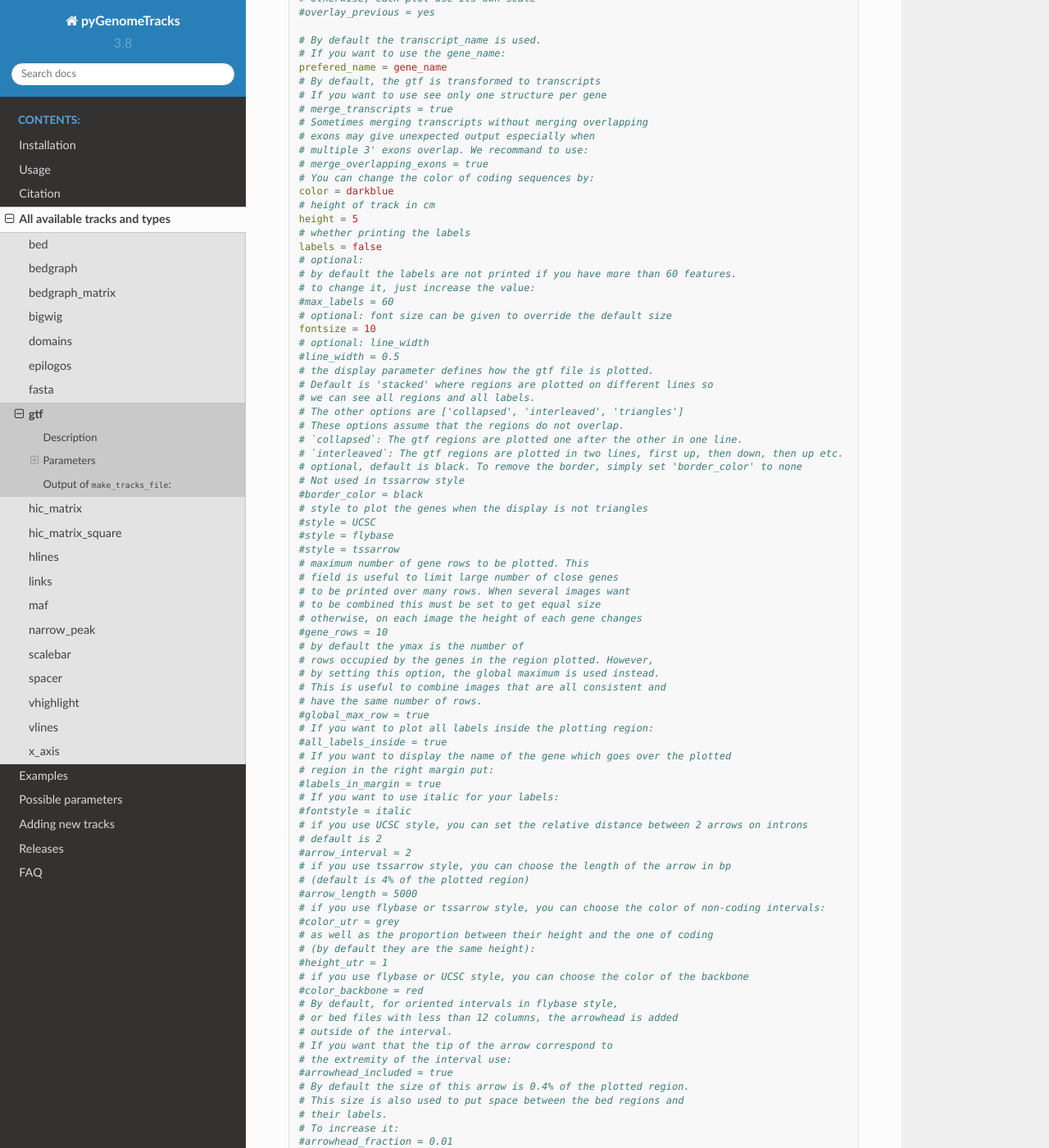
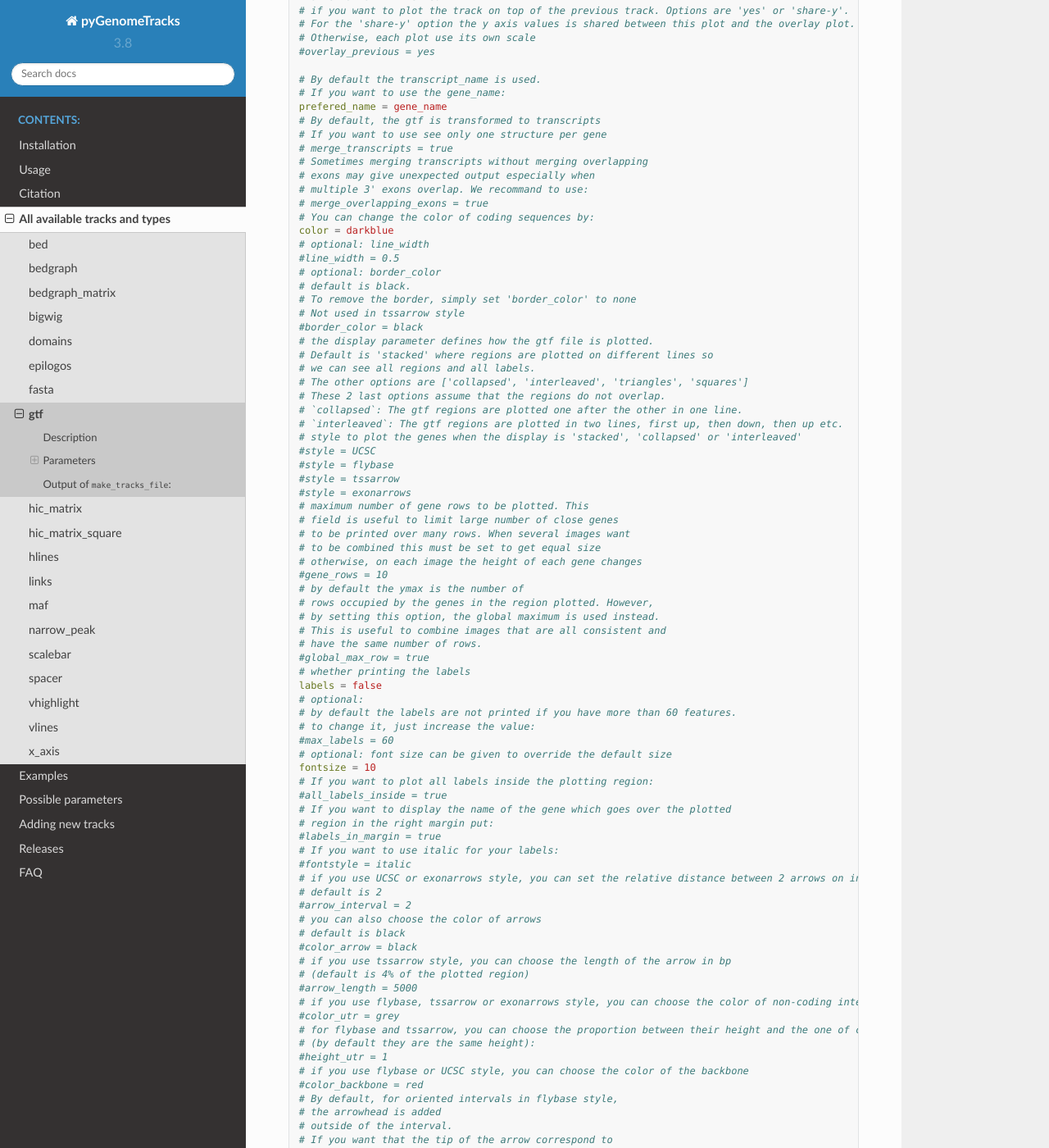
Before and after one commit to deeptools/pyGenomeTracks, a Sphinx documentation site: the page built from docs/content/tracks/gtf.rst, in a window 1280 px wide and 1400 px high, scrolled down 1353 px. Shown: the whole window at 82% size. Built offline with Sphinx 7.4.7 and the Read the Docs theme 2.0.0, drawn with Linux system fonts in a browser that asks for light colours; some of the changed text lies outside the part shown.

Commit message:
update doc

```diff
--- a/docs/content/all_default_properties.csv
+++ b/docs/content/all_default_properties.csv
@@ -32,9 +32,11 @@ color_utr,,,,,grey,grey,,,,,,,,,,,
 color_backbone,,,,,black,black,,,,,,,,,,,
 height_utr,,,,,1,1,,,,,,,,,,,
 arrow_length,,,,,not set,not set,,,,,,,,,,,
+height_intron,,,,,0.5,0.5,,,,,,,,,,,
 all_labels_inside,,,,,false,false,,,,,,,,,,,
 labels_in_margin,,,,,false,false,,,,,,,,,,,
 fontstyle,,,,,normal,normal,,,,,,,,,,,
+color_arrow,,,,,black,black,,,,,,,,,,,
 show_data_range,,,,,,,true,true,true,true,true,,,,,,
 show_labels,,,,,,,true,,,,,,,,,,
 use_summit,,,,,,,true,,,,,,,,,,
--- a/docs/content/all_default_properties_rst.txt
+++ b/docs/content/all_default_properties_rst.txt
@@ -34,9 +34,11 @@ color_utr
 color_backbone                                                                                                                                                       black                            black
 height_utr                                                                                                                                                           1                                1
 arrow_length                                                                                                                                                         not set                          not set
+height_intron                                                                                                                                                        0.5                              0.5
 all_labels_inside                                                                                                                                                    false                            false
 labels_in_margin                                                                                                                                                     false                            false
 fontstyle                                                                                                                                                            normal                           normal
+color_arrow                                                                                                                                                          black                            black
 show_data_range                                                                                                                                                                                                                        true                             true                             true                             true                             true
 show_labels                                                                                                                                                                                                                            true
 use_summit                                                                                                                                                                                                                             true
--- a/docs/content/all_possible_properties.txt
+++ b/docs/content/all_possible_properties.txt
@@ -34,7 +34,7 @@
 
 - **style**:
 
-  - for *bed, gtf*: flybase, UCSC, tssarrow
+  - for *bed, gtf*: flybase, UCSC, tssarrow, exonarrows
 
 - **display**:
 
--- a/docs/content/tracks/auto/bed_deduced_from_code.txt
+++ b/docs/content/tracks/auto/bed_deduced_from_code.txt
@@ -30,7 +30,7 @@ Optional:
 
 - **labels**: `true` (default) or false.
 
-- **style**: `flybase` (default) or UCSC or tssarrow.
+- **style**: `flybase` (default) or UCSC, tssarrow or exonarrows.
 
 - **display**: `stacked` (default) or collapsed, triangles, interleaved or squares.
 
@@ -56,8 +56,12 @@ Optional:
 
 - **arrow_length**: by default this option is not set but you can also put: any integer above 0
 
+- **height_intron**: `0.5` (default) or any float above 0 below 1
+
 - **all_labels_inside**: `false` (default) or true.
 
 - **labels_in_margin**: `false` (default) or true.
 
 - **fontstyle**: `normal` (default) or italic or oblique.
+
+- **color_arrow**: `black` (default)
--- a/docs/content/tracks/auto/gtf_deduced_from_code.txt
+++ b/docs/content/tracks/auto/gtf_deduced_from_code.txt
@@ -26,7 +26,7 @@ Optional:
 
 - **labels**: `true` (default) or false.
 
-- **style**: `flybase` (default) or UCSC or tssarrow.
+- **style**: `flybase` (default) or UCSC, tssarrow or exonarrows.
 
 - **display**: `stacked` (default) or collapsed, triangles or interleaved.
 
@@ -52,8 +52,12 @@ Optional:
 
 - **arrow_length**: by default this option is not set but you can also put: any integer above 0
 
+- **height_intron**: `0.5` (default) or any float above 0 below 1
+
 - **all_labels_inside**: `false` (default) or true.
 
 - **labels_in_margin**: `false` (default) or true.
 
 - **fontstyle**: `normal` (default) or italic or oblique.
+
+- **color_arrow**: `black` (default)
--- a/docs/content/tracks/auto/gtf_options_text.txt
+++ b/docs/content/tracks/auto/gtf_options_text.txt
@@ -22,32 +22,25 @@ prefered_name = gene_name
 # merge_overlapping_exons = true
 # You can change the color of coding sequences by:
 color = darkblue
-# height of track in cm
-height = 5
-# whether printing the labels
-labels = false
-# optional:
-# by default the labels are not printed if you have more than 60 features.
-# to change it, just increase the value:
-#max_labels = 60
-# optional: font size can be given to override the default size
-fontsize = 10
 # optional: line_width
 #line_width = 0.5
+# optional: border_color
+# default is black.
+# To remove the border, simply set 'border_color' to none
+# Not used in tssarrow style
+#border_color = black
 # the display parameter defines how the gtf file is plotted.
 # Default is 'stacked' where regions are plotted on different lines so
 # we can see all regions and all labels.
-# The other options are ['collapsed', 'interleaved', 'triangles']
-# These options assume that the regions do not overlap.
+# The other options are ['collapsed', 'interleaved', 'triangles', 'squares']
+# These 2 last options assume that the regions do not overlap.
 # `collapsed`: The gtf regions are plotted one after the other in one line.
 # `interleaved`: The gtf regions are plotted in two lines, first up, then down, then up etc.
-# optional, default is black. To remove the border, simply set 'border_color' to none
-# Not used in tssarrow style
-#border_color = black
-# style to plot the genes when the display is not triangles
+# style to plot the genes when the display is 'stacked', 'collapsed' or 'interleaved'
 #style = UCSC
 #style = flybase
 #style = tssarrow
+#style = exonarrows
 # maximum number of gene rows to be plotted. This
 # field is useful to limit large number of close genes
 # to be printed over many rows. When several images want
@@ -60,6 +53,14 @@ fontsize = 10
 # This is useful to combine images that are all consistent and
 # have the same number of rows.
 #global_max_row = true
+# whether printing the labels
+labels = false
+# optional:
+# by default the labels are not printed if you have more than 60 features.
+# to change it, just increase the value:
+#max_labels = 60
+# optional: font size can be given to override the default size
+fontsize = 10
 # If you want to plot all labels inside the plotting region:
 #all_labels_inside = true
 # If you want to display the name of the gene which goes over the plotted
@@ -67,29 +68,38 @@ fontsize = 10
 #labels_in_margin = true
 # If you want to use italic for your labels:
 #fontstyle = italic
-# if you use UCSC style, you can set the relative distance between 2 arrows on introns
+# if you use UCSC or exonarrows style, you can set the relative distance between 2 arrows on introns/exons
 # default is 2
 #arrow_interval = 2
+# you can also choose the color of arrows
+# default is black
+#color_arrow = black
 # if you use tssarrow style, you can choose the length of the arrow in bp
 # (default is 4% of the plotted region)
 #arrow_length = 5000
-# if you use flybase or tssarrow style, you can choose the color of non-coding intervals:
+# if you use flybase, tssarrow or exonarrows style, you can choose the color of non-coding intervals:
 #color_utr = grey
-# as well as the proportion between their height and the one of coding
+# for flybase and tssarrow, you can choose the proportion between their height and the one of coding
 # (by default they are the same height):
 #height_utr = 1
 # if you use flybase or UCSC style, you can choose the color of the backbone
 #color_backbone = red
 # By default, for oriented intervals in flybase style,
-# or bed files with less than 12 columns, the arrowhead is added
+# the arrowhead is added
 # outside of the interval.
 # If you want that the tip of the arrow correspond to
 # the extremity of the interval use:
 #arrowhead_included = true
 # By default the size of this arrow is 0.4% of the plotted region.
-# This size is also used to put space between the bed regions and
+# This size is also used to put space between the gtf regions and
 # their labels.
 # To increase it:
 #arrowhead_fraction = 0.01
+# for exonarrows, you can choose the proportion between the height of the introns and the one of exon
+# (by default introns are half):
+#height_intron = 0.5
+# The two other display options are really different and no label can be display:
+# `triangles` display each region as a triangle, can be useful to overlay with a hic_matrix
+# `squares` display each region as a square along the diagonal, can be useful to overlay with a hic_matrix_square
 # optional. If not given is guessed from the file ending.
 file_type = gtf
```
Also changed, not shown: docs/content/tracks/auto/bed_options_text.txt (+10 -3 lines).
